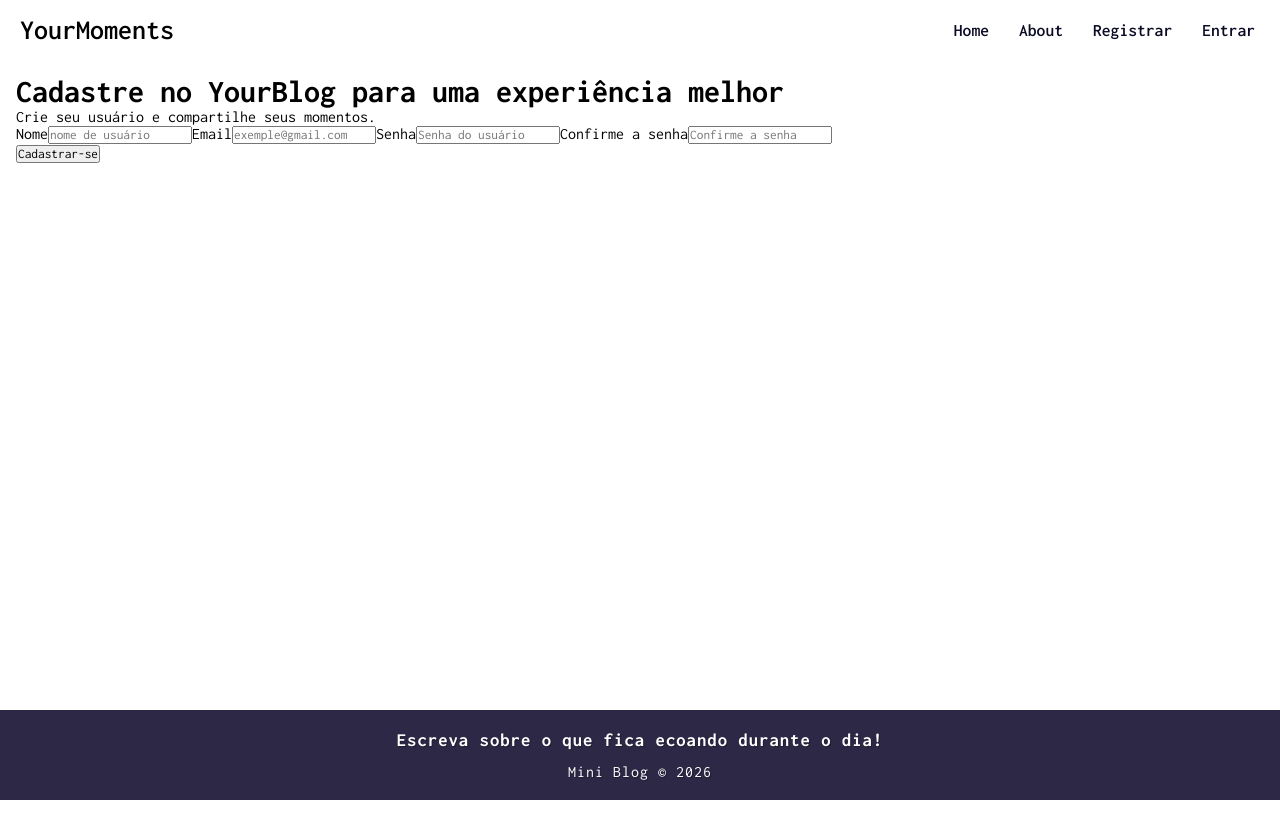
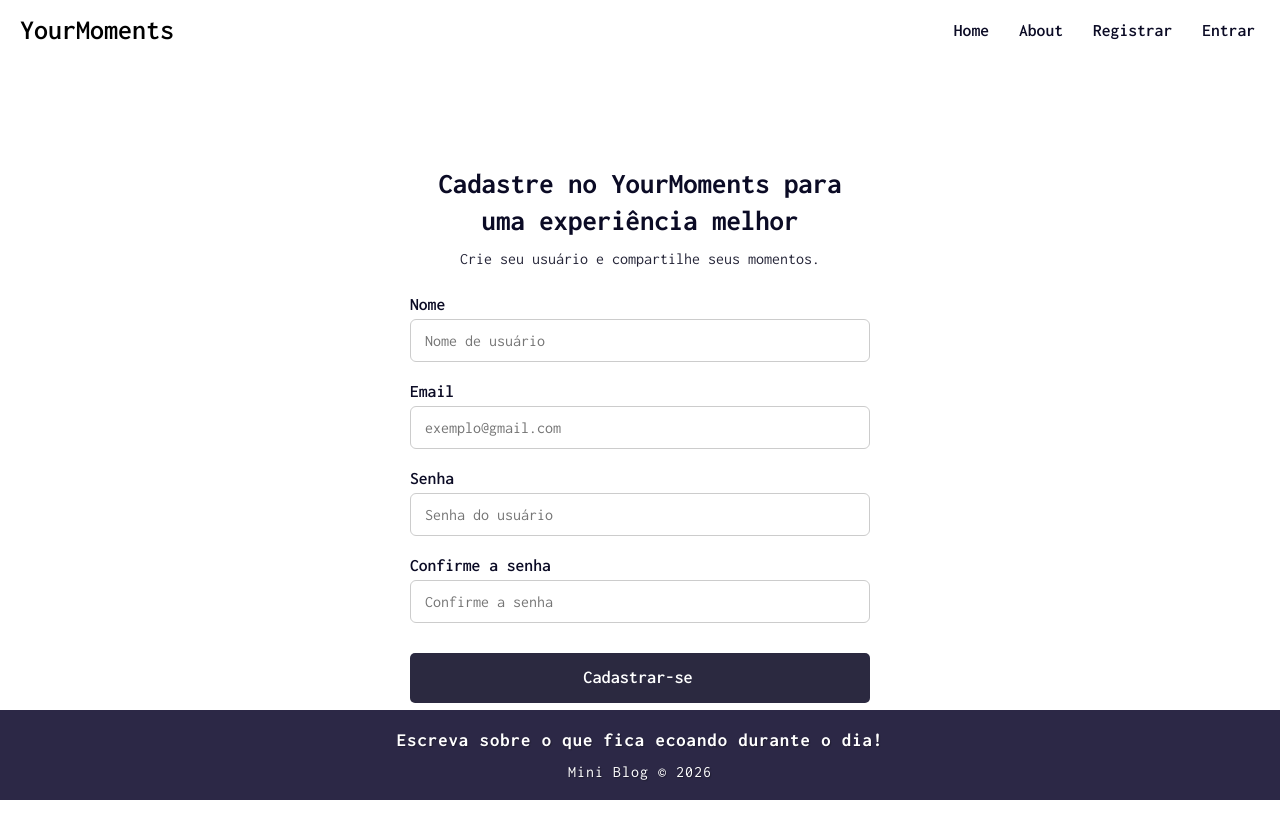
Before and after one commit to SantV7/miniblog, a React (Vite) app: page /register in a window 1280 px wide. Shown: the top 838 px of the page. Before the commit the page ends 800 px from the top, so only its background shows below. Built offline with nearby package versions, Linux system fonts and the light colour scheme.

Commit message:
Estilizando o /register

```diff
--- a/src/components/Navbar/Navbar.module.css
+++ b/src/components/Navbar/Navbar.module.css
@@ -42,9 +42,11 @@
 
     .menu_burguer {
         display: flex;
+        cursor: pointer;
     }
 
     .ul_links {
+        gap: 10px;
         flex-flow: column nowrap;
     }
 
@@ -55,6 +57,8 @@
         left: 70%;
     }
 
+
+
     .menu_off {
         display: none;
     }
--- a/src/components/Navbar/Navbar.tsx
+++ b/src/components/Navbar/Navbar.tsx
@@ -15,7 +15,7 @@ const Navbar = () => {
 
   return (
     <>
-    {showMenu ? <X onClick={setterMenu}/> : <Menu className={styles.menu_burguer} onClick={setterMenu}/>}
+    {showMenu ? <X className={styles.menu_burguer} onClick={setterMenu}/> : <Menu className={styles.menu_burguer} onClick={setterMenu}/>}
 
     <nav className={showMenu ? styles.menu_on : styles.menu_off}>
       <ul className={styles.ul_links}>
--- a/src/pages/Register/Register.module.css
+++ b/src/pages/Register/Register.module.css
@@ -0,0 +1,124 @@
+.container {
+  display: flex;
+  flex-direction: column;
+  align-items: center;
+  justify-content: center;
+  width: 100%;
+  max-width: 500px;
+  margin: 40px auto;
+  padding: 20px;
+  box-sizing: border-box;
+  font-family: system-ui, -apple-system, sans-serif;
+}
+
+.headerText {
+  text-align: center;
+  margin-bottom: 28px;
+  margin-top: 30px;
+  width: 100%;
+}
+
+.headerText h1 {
+  font-size: 1.8rem;
+  color: rgb(11, 11, 37);
+  line-height: 1.3;
+  margin: 0 0 10px 0;
+  font-weight: 700;
+}
+
+.headerText p {
+  color: #252538;
+  font-size: 1rem;
+  margin: 0;
+}
+
+.form {
+  display: flex;
+  flex-direction: column;
+  gap: 20px;
+  width: 100%;
+}
+
+.label {
+  display: flex;
+  flex-direction: column;
+  gap: 6px;
+  width: 100%;
+}
+
+.label span {
+  font-size: 1.1rem;
+  font-weight: 600;
+  color: rgb(11, 11, 37);
+  transition: transform 0.2s ease, color 0.2s ease;
+}
+
+.input {
+  width: 100%;
+  padding: 12px 14px;
+  border: 1.5px solid #ccc;
+  border-radius: 6px;
+  font-size: 1rem;
+  transition: border-color 0.2s ease, box-shadow 0.2s ease;
+  box-sizing: border-box;
+  outline: none;
+}
+
+.input:focus {
+  border-color: rgb(140, 140, 255);
+  box-shadow: 0 0 0 3px rgba(140, 140, 255, 0.15);
+}
+
+.label:has(.input:focus) span {
+  color: rgb(35, 35, 82);
+  transform: translateY(3px);
+}
+
+.btnContainer {
+  width: 100%;
+  margin-top: 10px;
+}
+
+.button {
+  width: 100%;
+  padding: 14px;
+  background-color: rgb(43, 41, 64);
+  color: #fff;
+  border: none;
+  border-radius: 5px;
+  font-size: 1.14rem;
+  font-weight: 600;
+  cursor: pointer;
+  transition: 0.2s ease;
+  border-bottom: 3px solid transparent;
+  border-right: 4px solid transparent;
+}
+
+.button:hover {
+  border-bottom: 3px solid rgb(168, 168, 255);
+  border-right: 4px solid rgb(168, 168, 255);
+  background-color: rgb(26, 25, 41);
+}
+
+.button:active {
+  transform: scale(0.99);
+}
+
+@media screen and (max-width: 480px) {
+  .container {
+    margin: 20px auto;
+    padding: 15px;
+  }
+
+  .headerText h1 {
+    font-size: 1.5rem;
+  }
+
+  .input {
+    padding: 10px 12px;
+  }
+
+  .button {
+    padding: 12px;
+  }
+}
--- a/src/pages/Register/Register.tsx
+++ b/src/pages/Register/Register.tsx
@@ -1,8 +1,8 @@
 import { useState, type FormEvent } from 'react'
 import styles from './Register.module.css'
 import type { UserData } from '../../types/user.type'
+
 const Register = () => {
-
   const [userName, setUserName] = useState<string>('')
   const [email, setEmail] = useState<string>('')
   const [password, setPassword] = useState<string>('')
@@ -11,7 +11,11 @@ const Register = () => {
   const handleSubmit = (e: FormEvent) => {
     e.preventDefault()
 
-    if(userName.trim() === '' || email.trim() === '' || password.trim() === '' || confirmPassword.trim() === '') return;
+    if (userName.trim() === '' || email.trim() === '' || password.trim() === '' || confirmPassword.trim() === '') return;
+
+    if (password !== confirmPassword) {
+      return
+    }
 
     const newUser: UserData = {
       userName,
@@ -20,79 +24,82 @@ const Register = () => {
       confirmPassword
     }
 
-
-
     setUserName('')
     setEmail('')
     setPassword('')
+    setConfirmPassword('')
   }
 
+  return (
+    <div className={styles.container}>
+      <header className={styles.headerText}>
+        <h1>Cadastre no YourMoments para uma experiência melhor</h1>
+        <p>Crie seu usuário e compartilhe seus momentos.</p>
+      </header>
 
-  return (
-    <>
-     <h1>Cadastre no YourBlog para uma experiência melhor</h1>
-     <p>Crie seu usuário e compartilhe seus momentos.</p>
-
-     <form onSubmit={handleSubmit}>
-      <label>
+      <form onSubmit={handleSubmit} className={styles.form}>
+        <label className={styles.label}>
           <span>Nome</span>
           <input
             minLength={3}
             type="text"
-         name='name'
+            name="name"
             required
-         placeholder='nome de usuário'
+            placeholder="Nome de usuário"
             value={userName}
             onChange={(e) => setUserName(e.target.value)}
+            className={styles.input}
           />
         </label>
 
-
-      <label>
+        <label className={styles.label}>
           <span>Email</span>
           <input
             type="email"
-         name='email'
+            name="email"
             required
-         placeholder='exemple@gmail.com'
+            placeholder="exemplo@gmail.com"
             value={email}
             onChange={(e) => setEmail(e.target.value)}
+            className={styles.input}
           />
         </label>
 
-      <label>
+        <label className={styles.label}>
           <span>Senha</span>
           <input
             type="password"
-         name='passowrd'
+            name="password"
             minLength={8}
             maxLength={14}
             required
-         placeholder='Senha do usuário'
+            placeholder="Senha do usuário"
             value={password}
             onChange={(e) => setPassword(e.target.value)}
+            className={styles.input}
           />
         </label>
 
-      <label>
+        <label className={styles.label}>
           <span>Confirme a senha</span>
           <input
             type="password"
-         name='confirmpassowrd'
+            name="confirmpassword"
             minLength={8}
             maxLength={14}
             required
-         placeholder='Confirme a senha'
-         value={password}
+            placeholder="Confirme a senha"
+            value={confirmPassword}
             onChange={(e) => setConfirmPassword(e.target.value)}
+            className={styles.input}
           />
         </label>
 
-      <div id='btn_log'>
-        <button type='submit'>Cadastrar-se</button>
+        <div id="btn_log" className={styles.btnContainer}>
+          <button type="submit" className={styles.button}>Cadastrar-se</button>
         </div>
       </form>
-    </>
+    </div>
   )
 }
 
```
Lines whose indentation alone changed are shown as unchanged.
